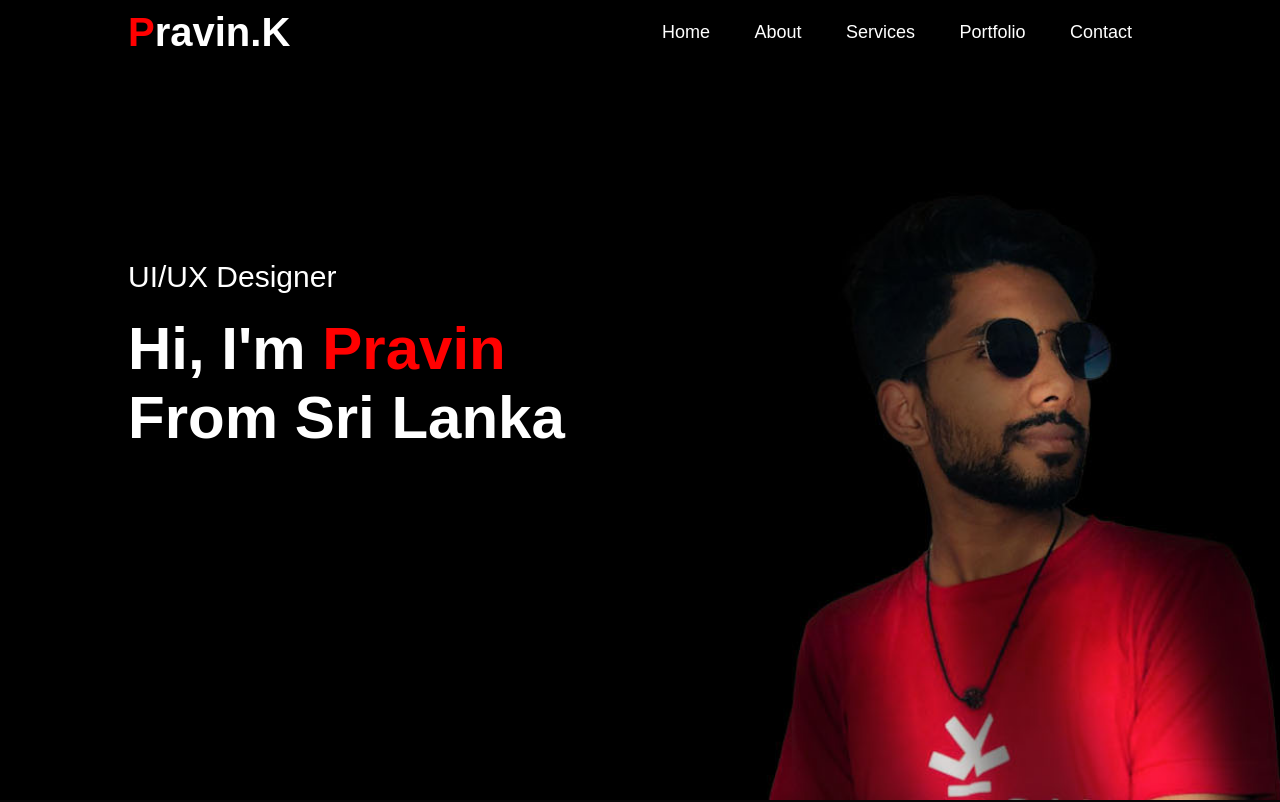
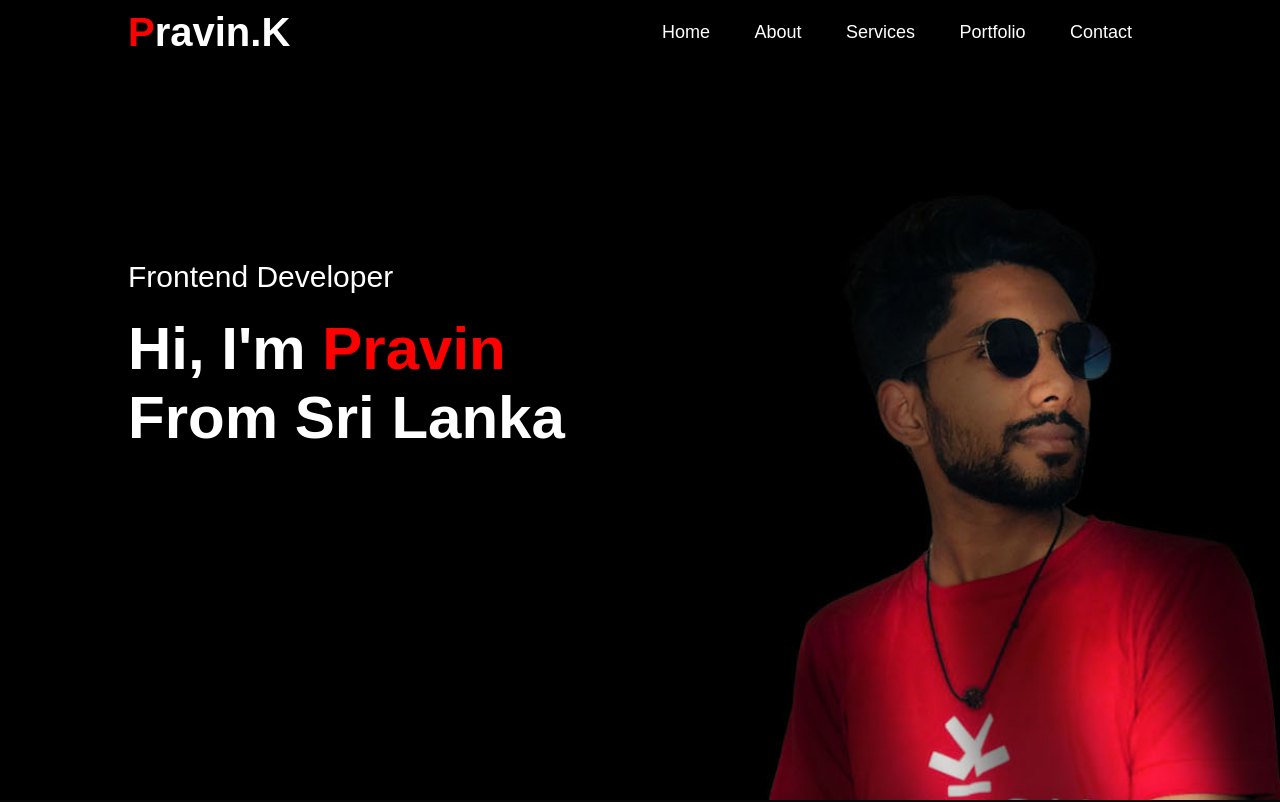
Before and after one commit to mpkumar04/pravin-portfolio, a plain HTML site: page index.html in a window 1280 px wide. Shown: the top 802 px of the page. Drawn offline with Linux system fonts and the light colour scheme.

Commit message:
index.html

```diff
--- a/index.html
+++ b/index.html
@@ -27,7 +27,7 @@
             </nav>
 
             <div class="header-text">
-                <p>UI/UX Designer</p>
+                <p>Frontend Developer</p>
                 <h1>Hi, I'm <span>Pravin</span><br>From Sri Lanka</h1>
             </div>
         </div>
```
